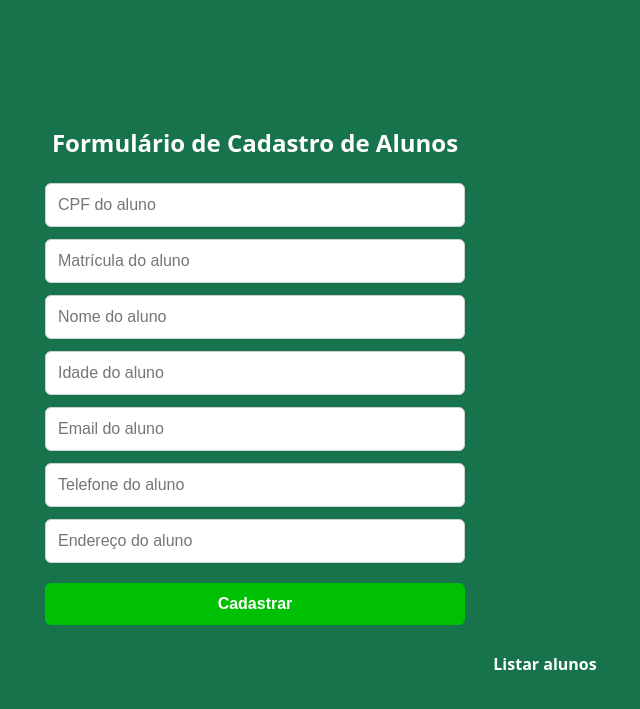
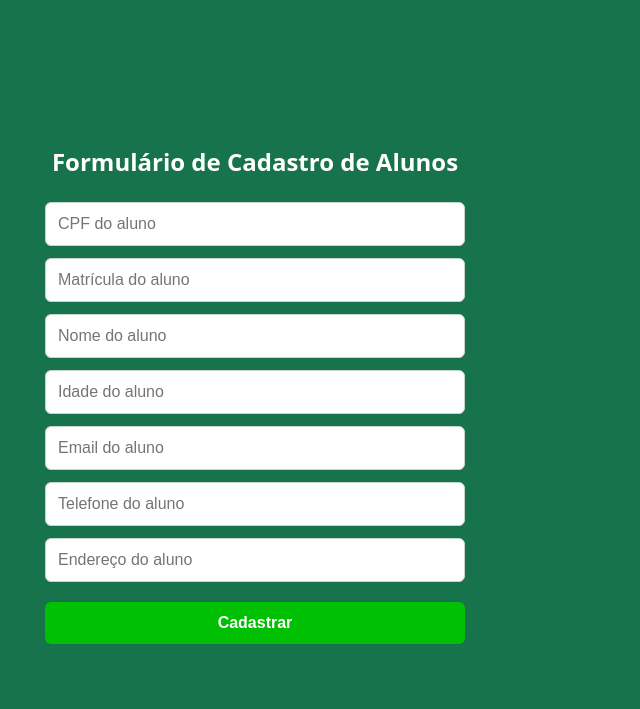
Before and after one commit to hugosb2/webhugo, a Django app: page /cadastrar/ in a window 1280 px wide. Shown: the top 709 px of the page, without its empty margins (95-735 px from the left). Run offline with Django 5.2, Linux system fonts and the light colour scheme.

Commit message:
Remove link 'Listar alunos' do formulario de cadastro

```diff
--- a/alunos/templates/cadastrar.html
+++ b/alunos/templates/cadastrar.html
@@ -21,7 +21,6 @@
             <input type="text" name="endereco" placeholder="Endereço do aluno"><br>
             <input type="submit" value="Cadastrar">
         </form>
-        <a class="link" href="{% url 'listar_alunos' %}">Listar alunos</a>
     </main>
 </body>
 </html>
```
